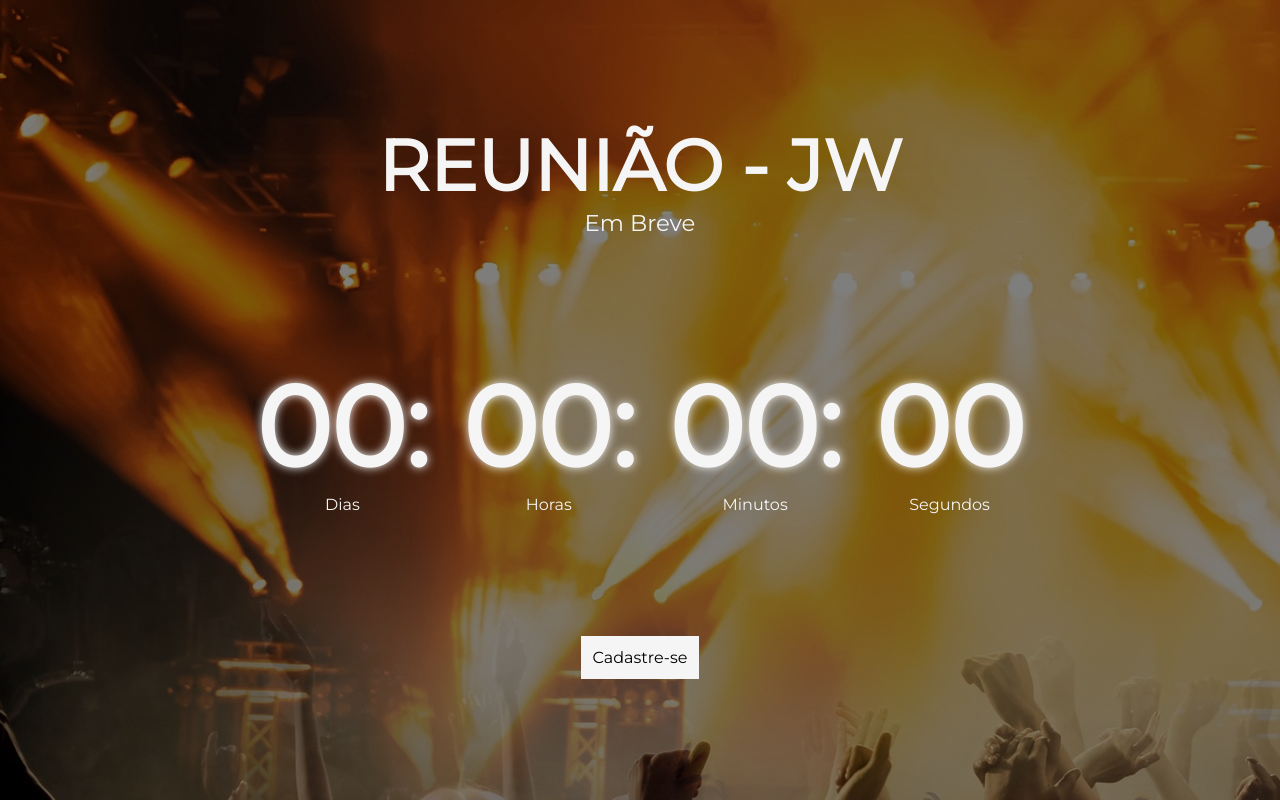
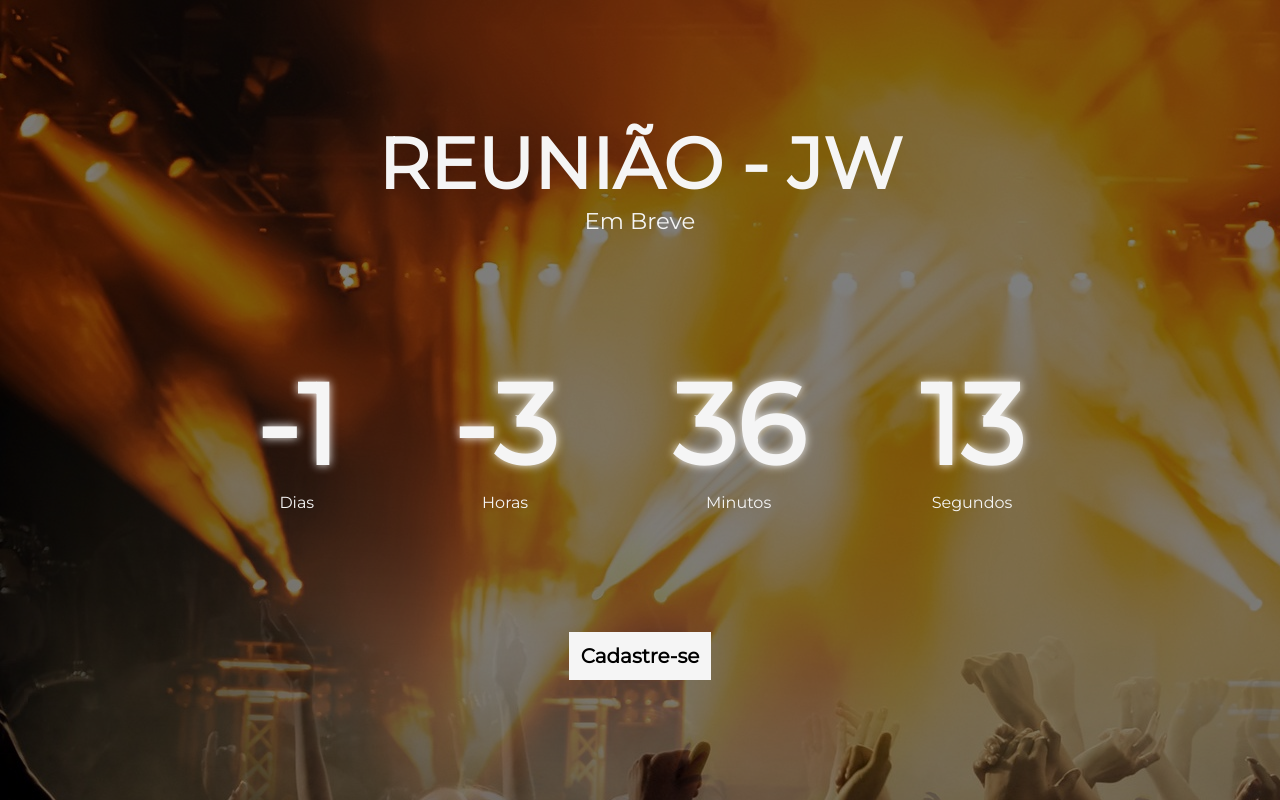
Before and after one commit to sdlima4025/countdown, a plain HTML site: page index.html in a window 1280 px wide. Drawn offline with Linux system fonts and the light colour scheme.

Commit message:
criado js do count down. future de seleção de data na tela.

```diff
--- a/index.html
+++ b/index.html
@@ -19,7 +19,7 @@
 
       <div class="countdown">
         <div>
-          <h1 id="dias">00:</h1>
+          <h1 id="dias">00</h1>
           <p>Dias</p>
         </div>
 
@@ -34,7 +34,7 @@
         </div>
 
         <div>
-          <h1 id="segundos">00</h1>
+          <h1 id="segundos">00:</h1>
           <p>Segundos</p>
         </div>
       </div>
--- a/main.js
+++ b/main.js
@@ -0,0 +1,40 @@
+"use strict";
+
+const formatarDigito = (digito) => `0${digito}`.slice(-2);
+const atualizar = (tempo) => {
+    const segundos = document.getElementById('segundos');
+    const minutos = document.getElementById('minutos');
+    const horas = document.getElementById('horas');
+    const dias = document.getElementById('dias');
+
+    const qtdSegundos = tempo % 60;
+    const qtdMinutos = Math.floor((tempo % (60 * 60)) / 60);
+    const qtdHoras = Math.floor((tempo % (60 * 60 * 24)) / (60 * 60));
+    const qtdDias = Math.floor(tempo / (60 * 60 * 24));
+
+    segundos.textContent = formatarDigito(qtdSegundos);
+    minutos.textContent = formatarDigito(qtdMinutos);
+    horas.textContent = formatarDigito(qtdHoras);
+    dias.textContent = formatarDigito(qtdDias);
+}
+
+const contagemRegressica = (tempo) => {
+  const pararContagem = () => clearInterval(id);
+  const contar = () => {
+    if (tempo === 0) {
+      pararContagem();
+    }
+    atualizar (tempo);
+    tempo--;
+  };
+  const id = setInterval(contar, 1000);
+};
+
+const tempoRestante = () => {
+    // 1 de janeiro de 1970 inicio do uso de milisegundos
+    const dataEvento = new Date ('2024-01-17 20:00:00');
+    const hoje = Date.now();
+    return Math.floor((dataEvento - hoje) / 1000);
+}
+
+contagemRegressica(tempoRestante());
--- a/style.css
+++ b/style.css
@@ -38,6 +38,8 @@ background-color: #00000080;
     text-shadow: 0 0 10px whitesmoke;
 }
 .button {
+    font-size: 20px;
+    font-weight: bold;
     background-color: whitesmoke;
     color: #000000;
     padding: 10px;
```
